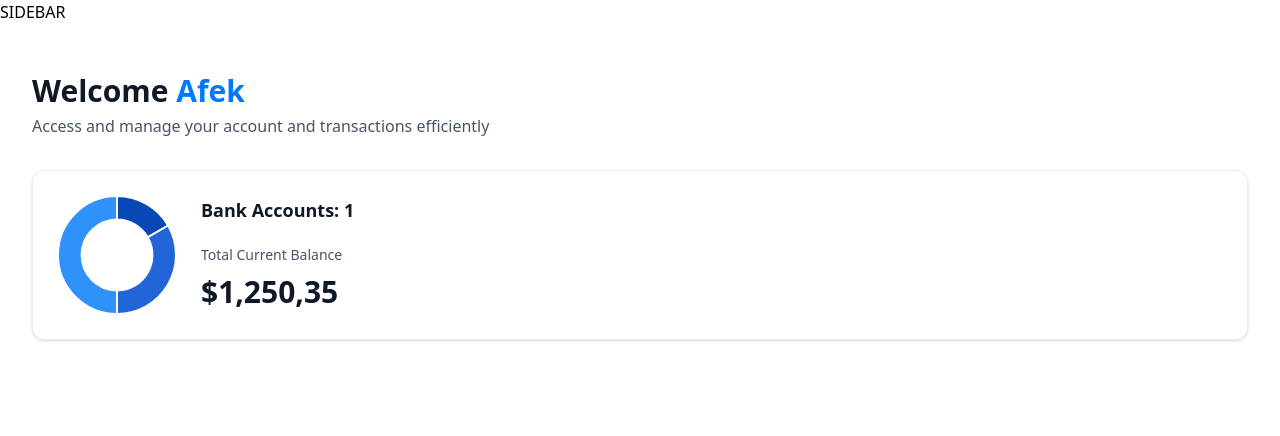
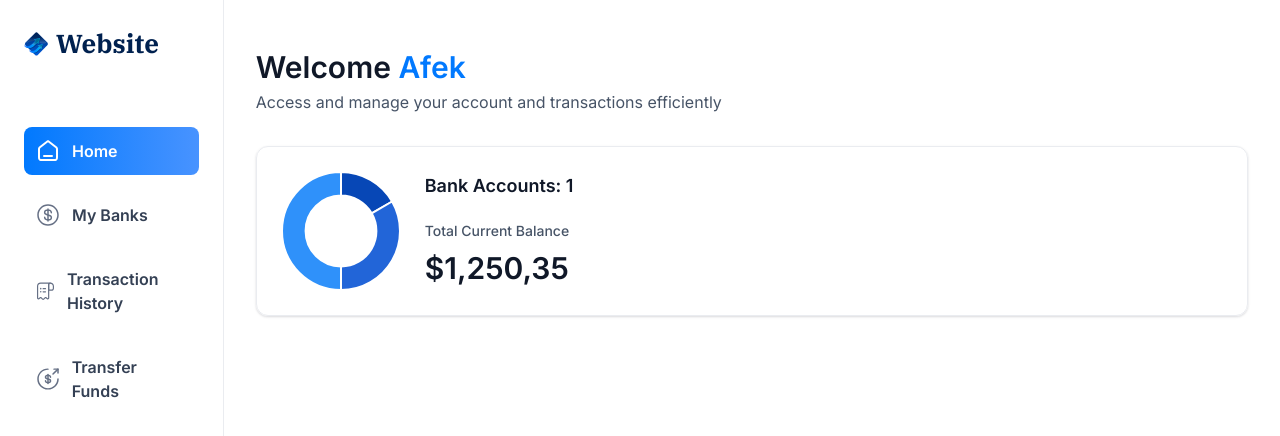
Before and after one commit to Afekadar/BankSite, a Next.js app: page / in a window 1280 px wide. Shown: the top 436 px of the page. Built offline with nearby package versions, Linux system fonts and the light colour scheme.

Commit message:
WebNav
Setup start of the website navbar and starting the mobile navbar

```diff
--- a/app/(root)/layout.tsx
+++ b/app/(root)/layout.tsx
@@ -1,12 +1,27 @@
+import MobileNav from "@/components/MobileNav";
+import Sidebar from "@/components/Sidebar";
+import Image from "next/image";
+
 export default function RootLayout({
   children,
 }: Readonly<{
   children: React.ReactNode;
 }>) {
+  const loggedIn = { firstName: "Afek", lastName: "Adar" };
+
   return (
-    <main>
-      SIDEBAR
-      {children}
+    <main className="flex h-full w-full font-inter">
+      <Sidebar user={loggedIn} />
+
+      <div className="flex size-full flex-col">
+        <div className="root-layout">
+          <Image src="/icons/logo.svg" width={30} height={30} alt="Menu Icon" />
+          <div>
+            <MobileNav user={loggedIn} />
+          </div>
+        </div>
+        {children}
+      </div>
     </main>
   );
 }
--- /dev/null
+++ b/components/MobileNav.tsx
@@ -0,0 +1,9 @@
+import React from 'react'
+
+const MobileNav = ({user}: MobileNavProps) => {
+  return (
+    <div>MobileNav</div>
+  )
+}
+
+export default MobileNav
--- /dev/null
+++ b/components/Sidebar.tsx
@@ -0,0 +1,57 @@
+"use client";
+
+import { sidebarLinks } from "@/constants";
+import { cn } from "@/lib/utils";
+import Image from "next/image";
+import Link from "next/link";
+import { usePathname } from "next/navigation";
+import React from "react";
+
+const Sidebar = ({ user }: SiderbarProps) => {
+  const pathname = usePathname();
+
+  return (
+    <section className="sidebar">
+      <nav className="flex flex-col gap-4">
+        <Link href="/" className="mb-12 flex cursor-pointer items-center gap-2">
+          <Image
+            src="/icons/logo.svg"
+            width={34}
+            height={34}
+            alt="Web Logo"
+            className="size-[24px] max-xl:size-14"
+          />
+          <h1 className="sidebar-logo">Website</h1>
+        </Link>
+        {sidebarLinks.map((item) => {
+          const isActive =
+            pathname === item.route || pathname.startsWith(`${item.route}/`);
+
+          return (
+            <Link
+              href={item.route}
+              key={item.label}
+              className={cn("sidebar-link", { "bg-bank-gradient": isActive })}
+            >
+              <div className="relative size-6">
+                <Image
+                  src={item.imgURL}
+                  alt={item.label}
+                  fill
+                  className={cn({ "brightness-[3] invert-0": isActive })}
+                />
+              </div>
+              <p className={cn("sidebar-label", { "!text-white": isActive })}>
+                {item.label}
+              </p>
+            </Link>
+          );
+        })}
+        USER
+      </nav>
+      FOOTER
+    </section>
+  );
+};
+
+export default Sidebar;
```
